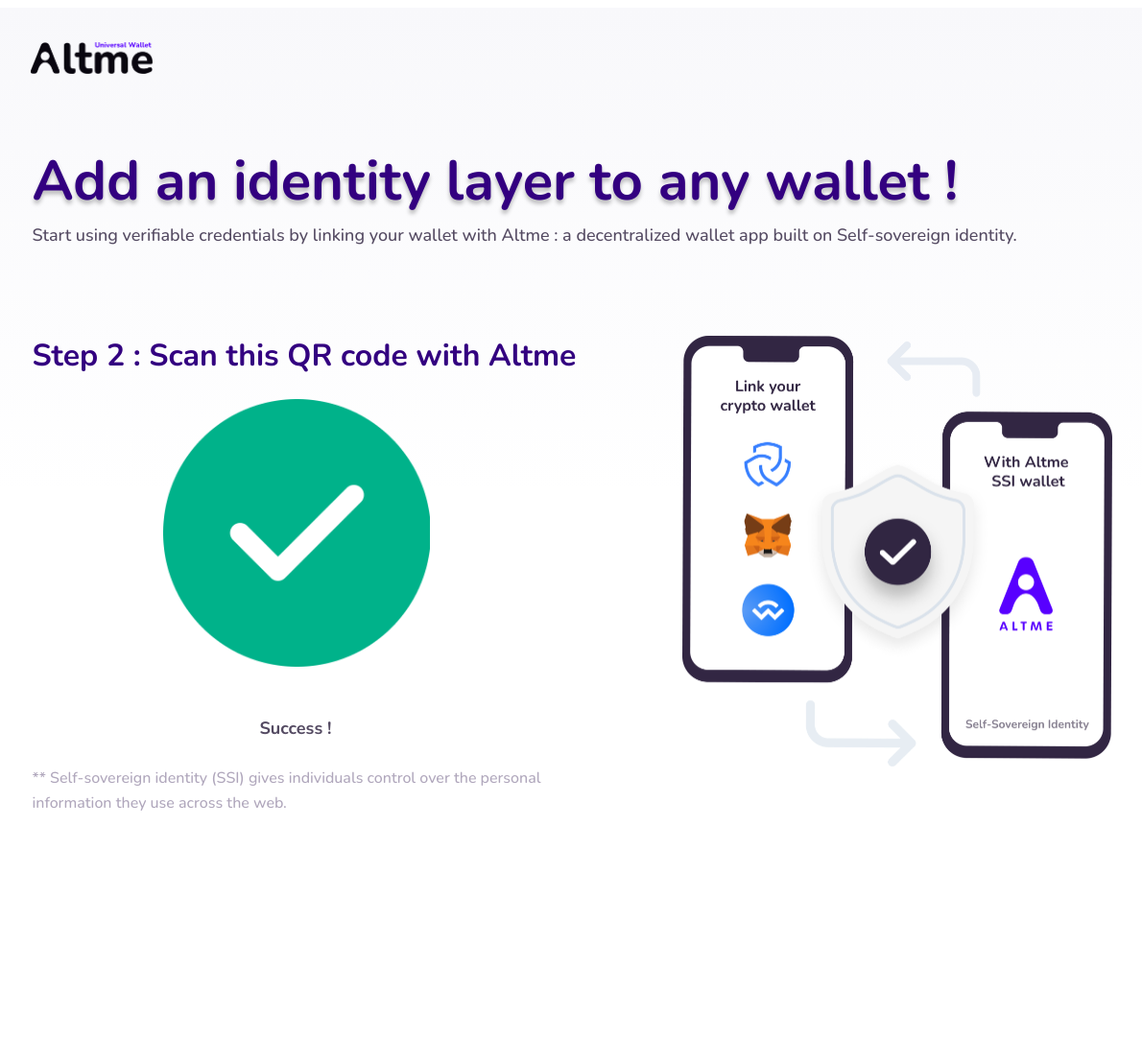
After one commit to TalaoDAO/wallet-link, a Flask app: template templates/validation.html in a window 1480 px wide. The commit adds this page. Shown: the whole page at 96% size, without its empty margins (132-1322 px from the left). Run offline with Flask 2, Linux system fonts and the light colour scheme; the template is opened without the code that fills it: most values are stand-ins (such as "Sample title", 1, 10 or a date in 2020); data that the repository does not hold is empty; parts of the project's set-up code (start-up, migrations or seed data) failed here and were passed over.

Commit message:
design + logique

```diff
--- a/main.py
+++ b/main.py
@@ -162,6 +162,8 @@
     if not session['is_connected'] :
         return jsonify('Unauthorized'), 403
     # a voir si utile ???
+    print(request.args.get('message', 'No message'))
+    return render_template("validation.html")
     return jsonify (request.args.get('message', 'No message'))
 
 
--- a/static/style.css
+++ b/static/style.css
@@ -371,12 +371,12 @@
     display: flex;
     flex-direction: column;
     justify-content: center;
-    align-items: flex-start;
+    align-items: center;
     padding: 0px;
     gap: 32px;
 
     width: 549px;
-    height: 240.89px;
+    height: 278px;
 
 
     /* Inside auto layout */
@@ -879,3 +879,34 @@
     order: 1;
     flex-grow: 0;
 }
+
+#qrcode {
+    width: 279px;
+}
+
+#success {
+    /* Connect wallet */
+
+    width: 549px;
+    height: 29px;
+
+    /* Paragraph/18/bold */
+    font-family: 'Nunito';
+    font-style: normal;
+    font-weight: 700;
+    font-size: 18px;
+    line-height: 161.7%;
+
+    /* or 29px */
+    text-align: center;
+
+    /* Secondary */
+    color: #544A62;
+
+
+    /* Inside auto layout */
+    flex: none;
+    order: 1;
+    align-self: stretch;
+    flex-grow: 0;
+}
--- /dev/null
+++ b/templates/validation.html
@@ -0,0 +1,83 @@
+<!DOCTYPE html>
+
+<html>
+
+<head>
+    <link rel="stylesheet" href="/static/style.css">
+</head>
+
+<body>
+
+
+    <div id="large">
+        <div id="body">
+            <header>
+                <div id="wrapperTop"><img id="logo" src="/static/Logo.png"></div>
+            </header>
+
+            <div id="bigBox">
+                <div id="titles">
+                    <div id="title">
+                        <p id="titleP">Add an identity layer to any wallet ! </p>
+                    </div>
+                    <div id="textTop">
+                        <p id="textTopP">Start using verifiable credentials by linking your wallet with Altme : a
+                            decentralized
+                            wallet
+                            app built on
+                            Self-sovereign identity.</p>
+                    </div>
+
+
+
+                </div>
+                <div id="mainBox">
+                    <div id="leftBox">
+                        <div id="leftTop">
+                            <div id="step1Div">
+                                <p id="step1">Step 2 : Scan this QR code with Altme</p>
+                            </div>
+                            <div id="chooseDiv">
+                                <p id="choose"></p>
+                            </div>
+                        </div>
+                        <div id="leftMid">
+                            <img id="qrcode" src="/static/tick-circle.png">
+                            <p id="success">Success !</p>
+                        </div>
+                        <div id="frame6">
+                            <p id="ssi">** Self-sovereign identity (SSI) gives individuals control over the personal
+                                information they
+                                use across the web.</p>
+
+
+                        </div>
+
+
+                    </div>
+                    <div id="rightBox"> <img id="draw" src="/static/Illustration.png">
+                    </div>
+                </div>
+            </div>
+        </div>
+    </div>
+
+
+
+
+
+    <script>
+        var source = new EventSource('/wallet-link/stream');
+        source.onmessage = function (event) {
+            const data = JSON.parse(event.data)
+            // voir ce que l on fait apres
+            if (data.id == '{{id}}') {
+                window.location.href = '/wallet-link/followup?message=' + data.message;
+            }
+        };
+    </script>
+
+
+</body>
+
+</html>
```
Also changed, not shown: templates/qrcode.html (+59 -9 lines), static/Illustration.png, static/tick-circle.png (added).
